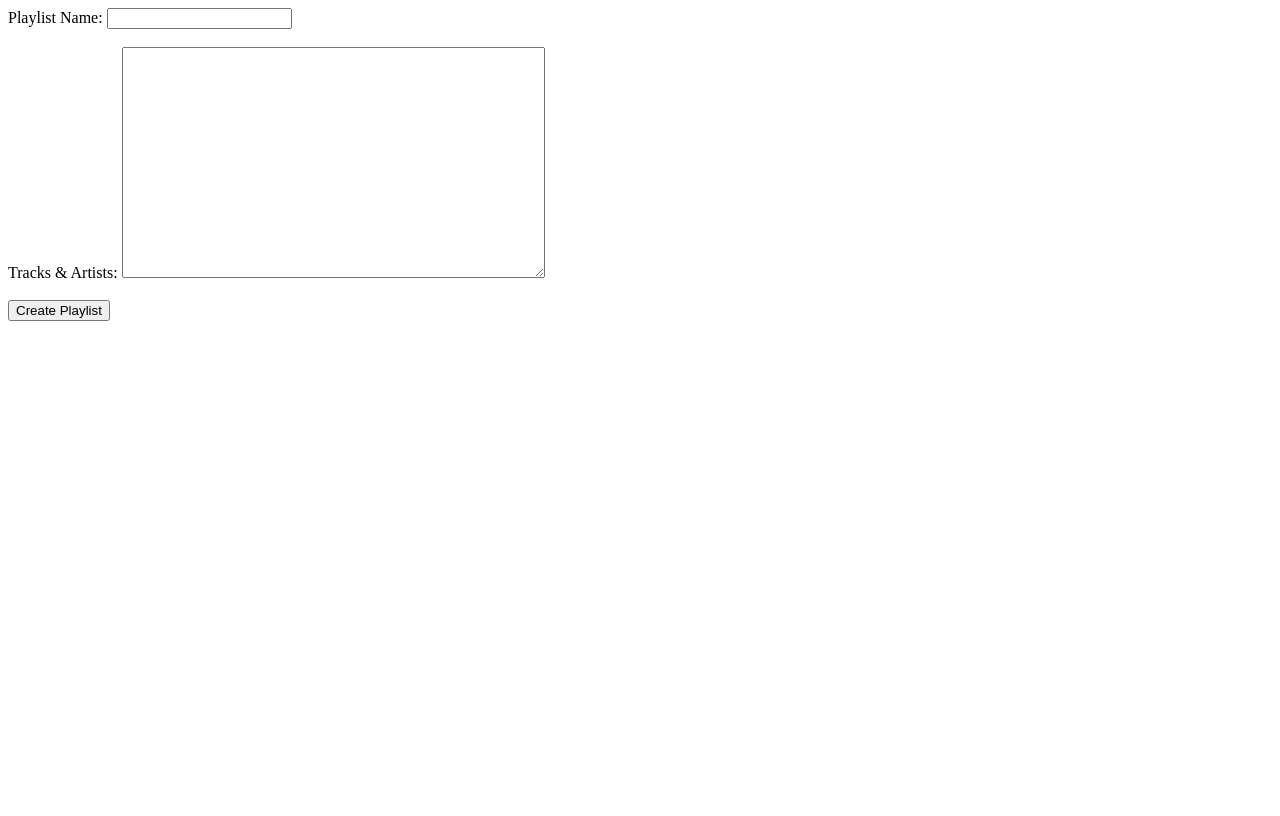
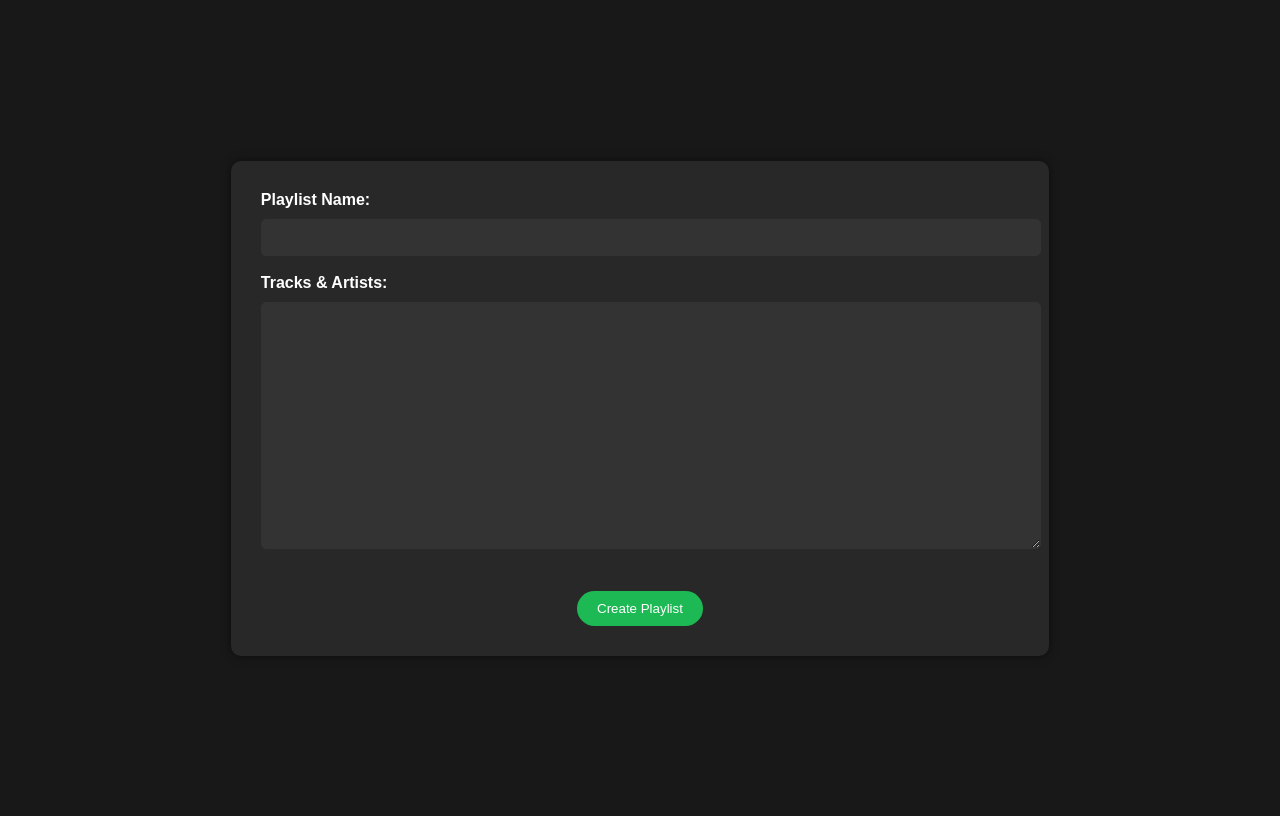
Before and after one commit to AdamPallus/llm_playlist, a Flask app: template templates/index.html in a window 1280 px wide. Before the commit the page ends 321 px from the top, so only its background shows below. Run offline with Flask 3, Linux system fonts and the light colour scheme; the template is opened without the code that fills it, so the values that code supplies are empty.

Commit message:
Updating HTML page

```diff
--- a/templates/index.html
+++ b/templates/index.html
@@ -2,6 +2,70 @@
 <html>
 <head>
     <title>Spotify Playlist Creator</title>
+    <style>
+        /* Universal Styling */
+        body {
+            font-family: 'Arial', sans-serif;
+            background-color: #181818;
+            color: #ffffff;
+            display: flex;
+            flex-direction: column;
+            align-items: center;
+            justify-content: center;
+            height: 100vh;
+        }
+
+        /* Form Styling */
+        form {
+            background-color: #282828;
+            padding: 30px;
+            border-radius: 10px;
+            box-shadow: 0px 0px 10px rgba(0,0,0,0.5);
+            width: 60%;
+        }
+
+        label {
+            font-weight: bold;
+            margin-right: 10px;
+        }
+
+        input[type="text"], textarea {
+            width: 100%;
+            padding: 10px;
+            border-radius: 5px;
+            border: 1px solid #333;
+            background-color: #333;
+            color: #fff;
+            margin-top: 10px;
+        }
+
+        input[type="submit"] {
+            background-color: #1DB954; /* Spotify Green */
+            border: none;
+            color: #fff;
+            padding: 10px 20px;
+            border-radius: 20px;
+            cursor: pointer;
+            margin-top: 20px;
+            display: block;
+            margin-left: auto;
+            margin-right: auto;
+        }
+
+        input[type="submit"]:hover {
+            background-color: #128740;
+        }
+
+        /* Messages */
+        p {
+            background-color: #E0245E; /* Error red */
+            padding: 10px;
+            border-radius: 5px;
+            text-align: center;
+            width: 60%;
+            margin-bottom: 20px;
+        }
+    </style>
 </head>
 <body>
     {% with messages = get_flashed_messages() %}
```
